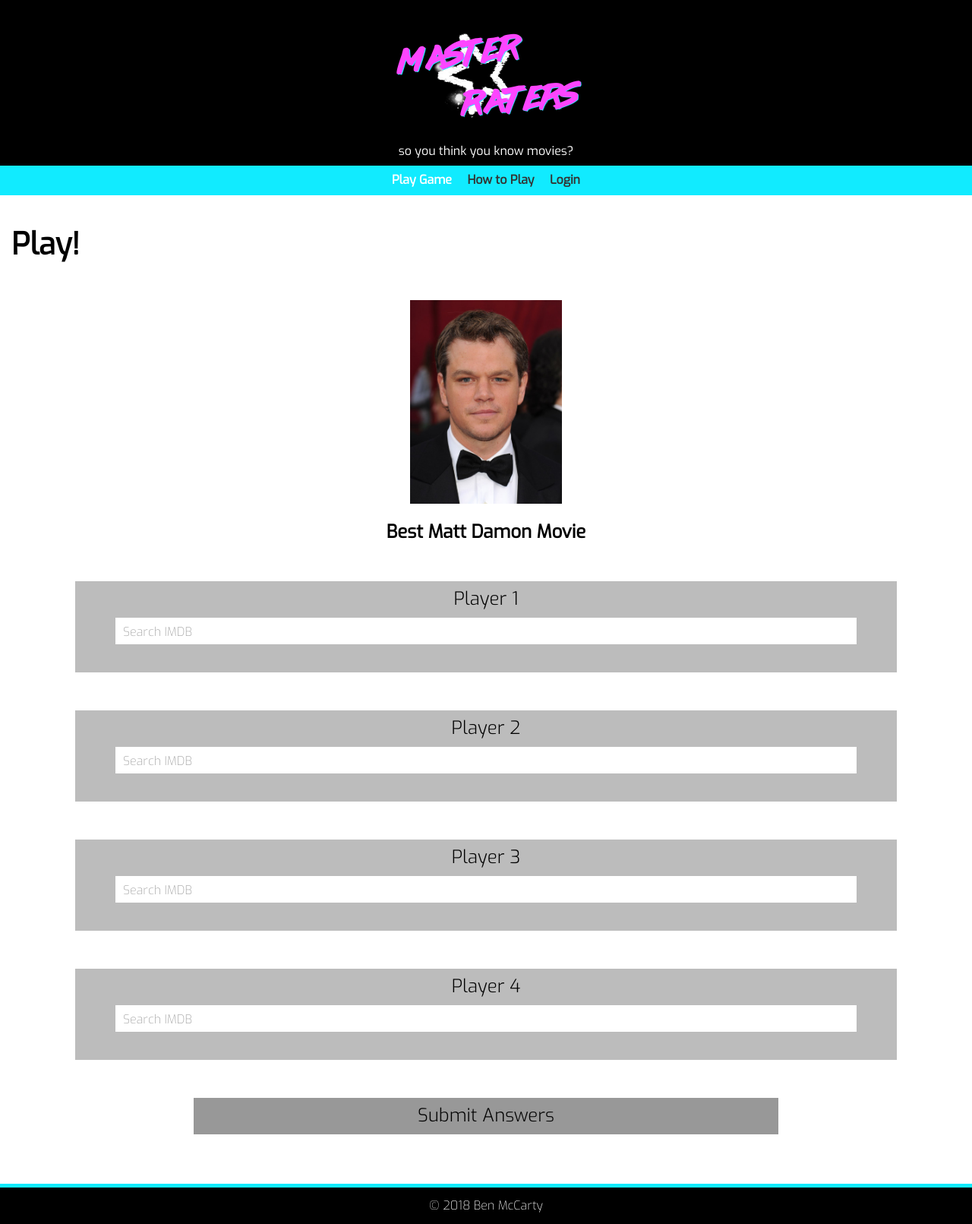
After one commit to benmccarty91/masterraters.com, a PHP site: page /pages/play.php in a window 1280 px wide. The commit adds this page. Shown: the whole page at 76% size. Run offline with PHP 8.4, Linux system fonts and the light colour scheme.

Commit message:
added php

```diff
--- a/index.php
+++ b/index.php
@@ -1,3 +1,3 @@
 <?php
-  header("Location: https://www.masterraters.com/pages/index.php");
+  header("Location: https://www.masterraters.com/pages/play.php");
 ?>
--- a/pages/index.php
+++ /dev/null
@@ -1,3 +0,0 @@
-<?php
-include ("index.html");
- ?>
--- /dev/null
+++ b/pages/play.php
@@ -0,0 +1,54 @@
+<?php
+$thisPage = "play";
+include ("../php/header.php");
+ ?>
+<main>
+  <h1 id="pageTitle">Play!</h1>
+  <div id="gameQuestion">
+    <!--THIS IS ONLY AN EXAMPLE QUESTION-->
+    <img src="../img/matt.jpg" />
+    <h2>Best Matt Damon Movie</h2>
+  </div>
+  <ul class="playBoxes">
+    <li>
+      <div class="playBox">
+        <h2>Player 1</h2>
+        <div class="IMDB_searchBox">
+            Search IMDB
+        </div>
+      </div>
+    </li>
+    <li>
+      <div class="playBox">
+        <h2>Player 2</h2>
+        <div class="IMDB_searchBox">
+            Search IMDB
+        </div>
+      </div>
+    </li>
+    <li>
+      <div class="playBox">
+        <h2>Player 3</h2>
+        <div class="IMDB_searchBox">
+            Search IMDB
+        </div>
+      </div>
+    </li>
+    <li>
+      <div class="playBox">
+        <h2>Player 4</h2>
+        <div class="IMDB_searchBox">
+            Search IMDB
+        </div>
+      </div>
+    </li>
+    <li>
+      <div class="submitAnswers">
+        <h2>Submit Answers</h2>
+      </div>
+    </li>
+  </ul>
+</main>
+<?php
+  include ("../php/footer.php");
+ ?>
--- /dev/null
+++ b/php/footer.php
@@ -0,0 +1,7 @@
+    <footer>
+      <p>
+        &copy; 2018 Ben McCarty
+      </p>
+    </footer>
+  </body>
+</html>
--- /dev/null
+++ b/php/header.php
@@ -0,0 +1,26 @@
+<!DOCTYPE html>
+<html>
+	<head>
+		<meta charset="utf-8" />
+		<title>PLAY | Master Raters</title>
+		<link rel="stylesheet" href="../styles/normalize.css" />
+		<link href="https://fonts.googleapis.com/css?family=Source+Sans+Pro:300i,400,400i,700,700i" rel="stylesheet">
+		<link href="https://fonts.googleapis.com/css?family=Exo:100,200,300,400" rel="stylesheet">
+		<link rel="stylesheet" href="../styles/style.css" />
+		<link rel="stylesheet" href="../styles/playBox.css" />
+		<meta name="viewport" content="width=device-width, initial-scale=1.0">
+	</head>
+	<body>
+		<header>
+			<a href="index.html">
+				<img src="../img/tp_logo.png" id="imgLogo">
+				<h4 class="logo">so you think you know movies?</h4>
+			</a>
+			<nav>
+				<ul>
+					<li><a href="play.php" <?php if ($thisPage=="play") echo " class=\"currentPage\""; ?>>Play Game</a></li>
+					<li><a href="how.php" <?php if ($thisPage=="how") echo " class=\"currentPage\""; ?>>How to Play</a></li>
+					<li><a href="login.php" <?php if ($thisPage=="login") echo " class=\"currentPage\""; ?>>Login</a></li>
+				</ul>
+			</nav>
+		</header>
--- /dev/null
+++ b/styles/playBox.css
@@ -0,0 +1,60 @@
+#gameQuestion {
+  margin: 50px auto;
+  max-width: 90%;
+  text-align: center;
+}
+
+#gameQuestion img {
+  width: 90%;
+  max-width: 200px;
+}
+
+.playBoxes {
+  margin: 0;
+  padding: 0;
+  list-style: none;
+}
+
+.playBoxes li {
+  display: block;
+  margin: 0 0 50px 0;
+}
+
+.playBox {
+  background-color: #bcbcbc;
+  text-align: center;
+  padding: 10px;
+  min-height: 100px;
+  max-width: 85%;
+  margin: auto;
+}
+
+.playBox h2 {
+  font-weight: 300;
+  margin: 0 0 10px 0;
+  padding: 0;
+}
+
+.IMDB_searchBox {
+  height: 15px;
+  background-color: white;
+  margin: 0 auto;
+  padding: 10px;
+  text-align: left;
+  color: #9e9e9e;
+  width: 90%;
+}
+
+.submitAnswers {
+  background-color: #989898;
+  width: 60%;
+  text-align: center;
+  padding: 10px;
+  margin: 0 auto;
+}
+
+.submitAnswers h2 {
+  font-weight: 300;
+  margin: 0;
+  padding: 0;
+}
--- a/styles/style.css
+++ b/styles/style.css
@@ -68,7 +68,11 @@ MAIN CONTENT STYLES
 **/
 
 main {
-  padding: 15px 0 0 0;
+  padding: 15px;
+}
+
+#pageTitle {
+  font-size: 2.5em;
 }
 
 main > p {
```
Also changed, not shown: pages/how.html (deleted, +0 -40 lines), pages/how.php (added, +13 -0 lines), pages/index.html (deleted, +0 -40 lines), pages/login.html (deleted, +0 -40 lines), pages/login.php (added, +13 -0 lines), img/matt.jpg (added).
